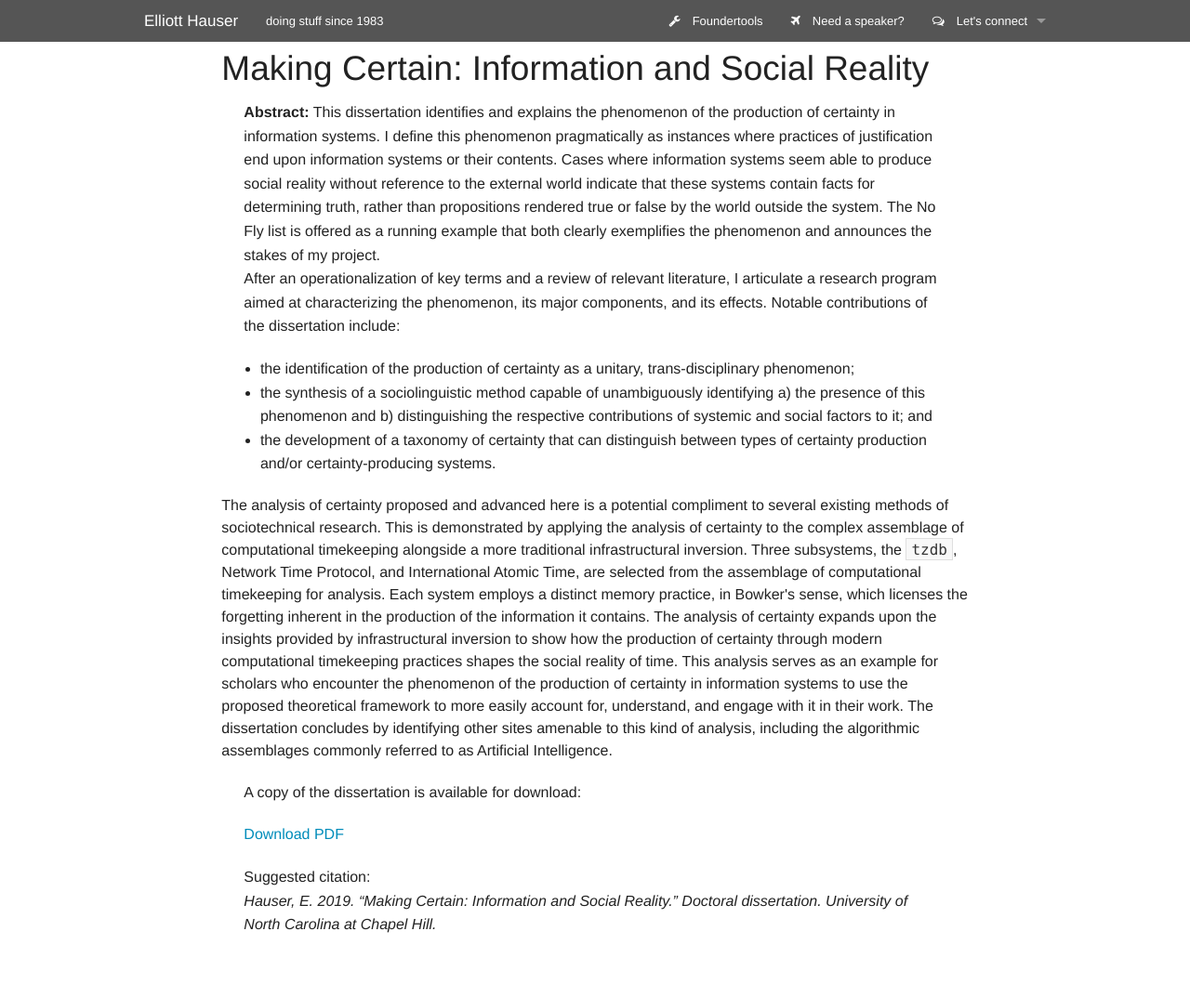
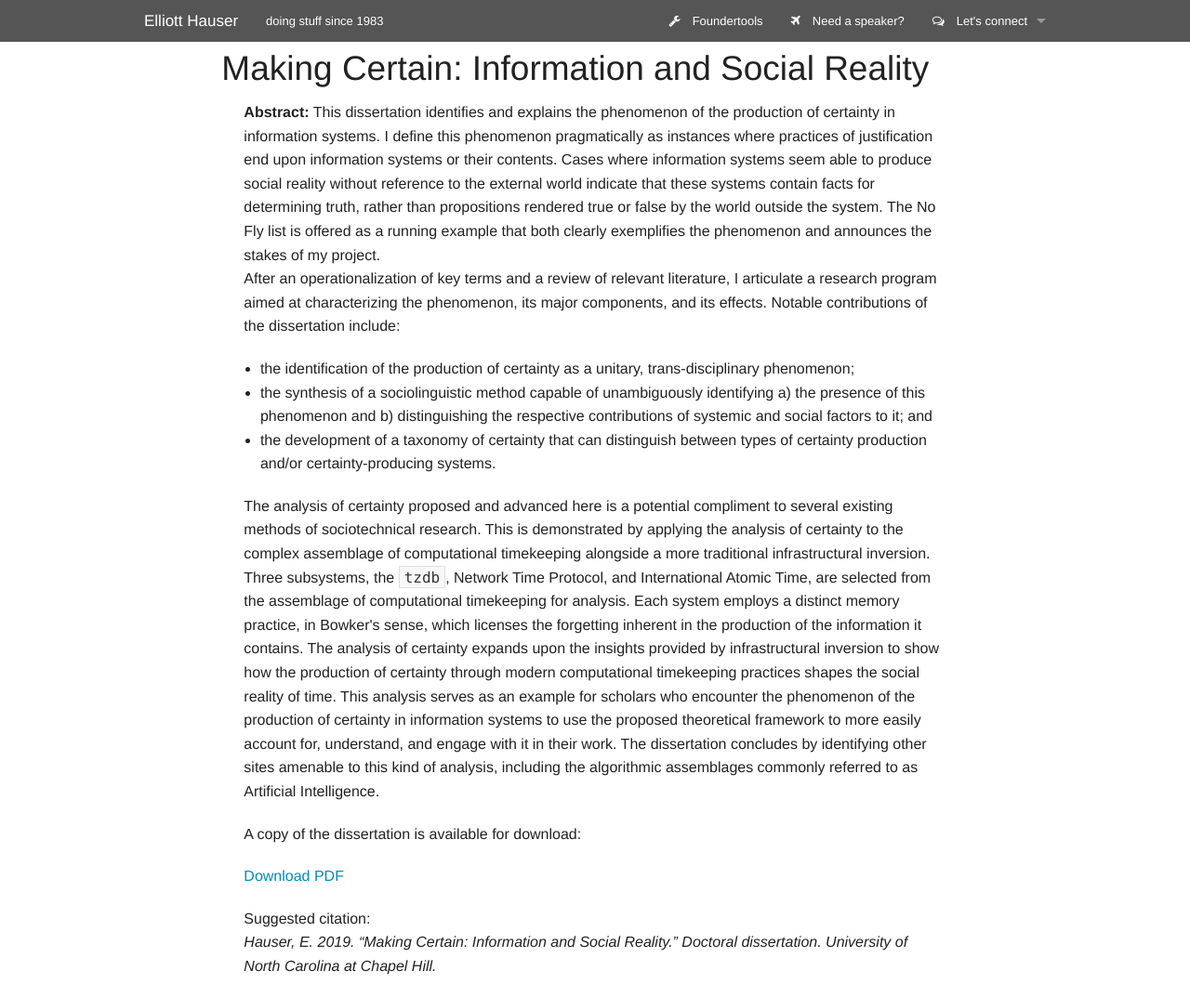
Before and after one commit to eah13/eah13.github.io, a Jekyll site: the page built from dissertation.html, in a window 1280 px wide and 1073 px high. Shown: the whole window at 93% size. Built offline with Jekyll 4.4.1, drawn with Linux system fonts in a browser that asks for light colours; nearby versions of some CDN libraries.

Commit message:
Cleanups

```diff
--- a/dissertation.html
+++ b/dissertation.html
@@ -6,17 +6,19 @@
   <div class="small-12 medium-10 columns small-centered">
     <h2>Making Certain: Information and Social Reality</h2>
 
-    <p><b>Abstract:</b> This dissertation identifies and explains the phenomenon of the production of certainty in information systems.  I define this phenomenon pragmatically as instances where practices of justification end upon information systems or their contents.  Cases where information systems seem able to produce social reality without reference to the external world indicate that these systems contain facts for determining truth, rather than propositions rendered true or false by the world outside the system. The No Fly list is offered as a running example that both clearly exemplifies the phenomenon and announces the stakes of my project. <br>
+    <p>
+      <b>Abstract:</b> This dissertation identifies and explains the phenomenon of the production of certainty in information systems.  I define this phenomenon pragmatically as instances where practices of justification end upon information systems or their contents.  Cases where information systems seem able to produce social reality without reference to the external world indicate that these systems contain facts for determining truth, rather than propositions rendered true or false by the world outside the system. The No Fly list is offered as a running example that both clearly exemplifies the phenomenon and announces the stakes of my project. <br>
 After an operationalization of key terms and a review of relevant literature, I articulate a research program aimed at characterizing the phenomenon, its major components, and its effects.  Notable contributions of the dissertation include:
+    </p>
 
         <ul>
           <li>the identification of the production of certainty as a unitary, trans-disciplinary phenomenon;</li>
           <li>the synthesis of a sociolinguistic method capable of unambiguously identifying a) the presence of this phenomenon and b) distinguishing the respective contributions of systemic and social factors to it; and</li>
           <li>the development of a taxonomy of certainty that can distinguish between types of certainty production and/or certainty-producing systems.</li>
         </ul>
-
-    The analysis of certainty proposed and advanced here is a potential compliment to several existing methods of sociotechnical research. This is demonstrated by applying the analysis of certainty to the complex assemblage of computational timekeeping alongside a more traditional infrastructural inversion.  Three subsystems, the <code>tzdb</code>, Network Time Protocol, and International Atomic Time, are selected from the assemblage of computational timekeeping for analysis. Each system employs a distinct memory practice, in Bowker's sense, which licenses the forgetting inherent in the production of the information it contains. The analysis of certainty expands upon the insights provided by infrastructural inversion to show how the production of certainty through modern computational timekeeping practices shapes the social reality of time. This analysis serves as an example for scholars who encounter the phenomenon of the production of certainty in information systems to use the proposed theoretical framework to more easily account for, understand, and engage with it in their work.
-The dissertation concludes by identifying other sites amenable to this kind of analysis, including the algorithmic assemblages commonly referred to as Artificial Intelligence.
+    <p>
+      The analysis of certainty proposed and advanced here is a potential compliment to several existing methods of sociotechnical research. This is demonstrated by applying the analysis of certainty to the complex assemblage of computational timekeeping alongside a more traditional infrastructural inversion.  Three subsystems, the <code>tzdb</code>, Network Time Protocol, and International Atomic Time, are selected from the assemblage of computational timekeeping for analysis. Each system employs a distinct memory practice, in Bowker's sense, which licenses the forgetting inherent in the production of the information it contains. The analysis of certainty expands upon the insights provided by infrastructural inversion to show how the production of certainty through modern computational timekeeping practices shapes the social reality of time. This analysis serves as an example for scholars who encounter the phenomenon of the production of certainty in information systems to use the proposed theoretical framework to more easily account for, understand, and engage with it in their work.
+      The dissertation concludes by identifying other sites amenable to this kind of analysis, including the algorithmic assemblages commonly referred to as Artificial Intelligence.
     </p>
     <p>A copy of the dissertation is available for download:</p>
     <p><a href="https://drive.google.com/open?id=1249HsqSk0PqES5SrTHqG8gv9PgiqdrB0">Download PDF</a></p>
```
